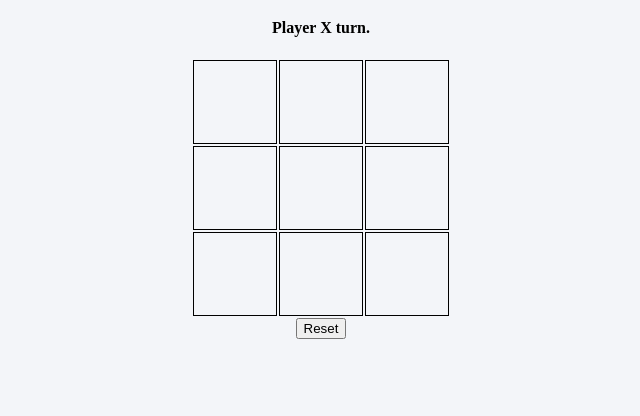
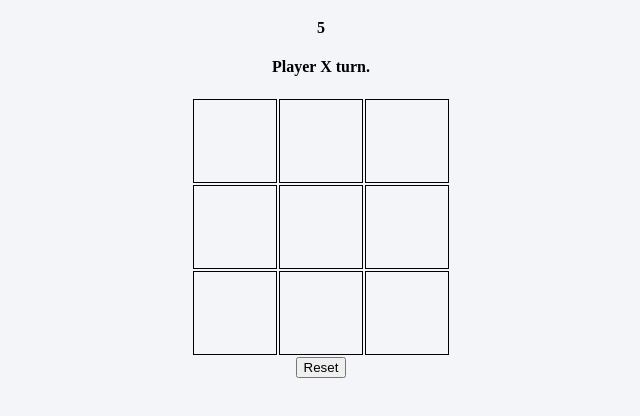
Before and after one commit to kkchu791/js_tic_tac_toe, a plain HTML site: page main.html in a window 1280 px wide. Shown: the part 62-478 px from the top of the page, without its empty margins (319-959 px from the left). Drawn offline with Linux system fonts and the light colour scheme; a web font is replaced by a local one.

Commit message:
add timer

```diff
--- a/main.html
+++ b/main.html
@@ -7,6 +7,7 @@
   </head>
   <body onload="startGame()">
     <h1>Tic tac toe in Javacript.</h1>
+    <h4 class="timer">Timer: ________</h4>
     <h4 class="message">Player X turn.</h4>
     <table class="board">
       <tr>
--- a/main.js
+++ b/main.js
@@ -2,6 +2,7 @@
 function startGame() {
   document.turn = "X";
   document.gameOver = false;
+  startTimer();
 }
 
 function nextMove(square) {
@@ -10,7 +11,7 @@ function nextMove(square) {
       return message("That spot is taken.")
     } else {
       setPiece(square);
-
+      document.counter = 0;
     }
   }
 
@@ -18,12 +19,33 @@ function nextMove(square) {
     switchPlayers()
   } else {
     document.gameOver = true
+    clearInterval(document.timer);
     if (hasWinner()) {
       message(`Player ${document.turn} wins!`)
     } else {
       message(`It's a draw!`)
     }
   }
+}
+
+function startTimer() {
+  document.counter = 0
+  var timeleft = 10;
+
+  var timer = document.getElementsByClassName("timer")[0]
+  timer.innerText = (timeleft - document.counter);
+
+  function timeIt() {
+    if (document.counter == 10) {
+      switchPlayers();
+      document.counter = 0;
+    } else {
+      document.counter++;
+      timer.innerText = (timeleft - document.counter);
+    }
+  }
+
+  document.timer = setInterval(timeIt, 1000);
 }
 
 function switchPlayers() {
@@ -105,5 +127,5 @@ function reset() {
   }
   document.gameOver = false
   document.getElementsByClassName("message")[0].innerText = `Player ${document.turn} turn!`
-
+  startTimer()
 }
```
